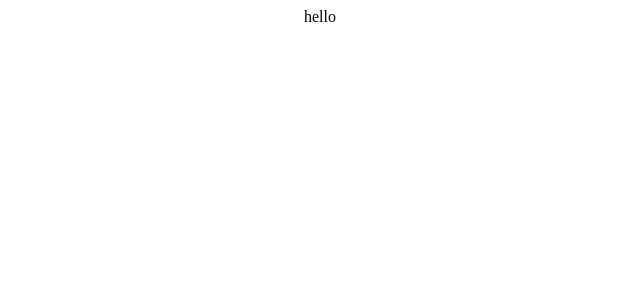
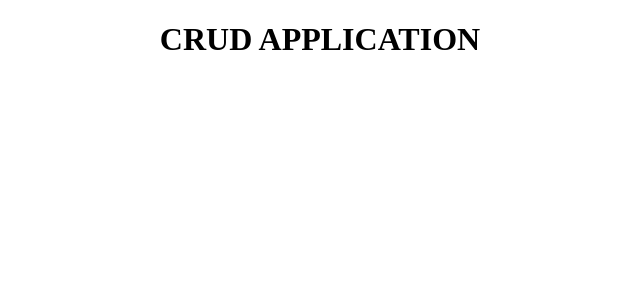
Before and after one commit to Harsh003-va/EnigmasoftProject, a React (Create React App) app in the folder cafe_ui/: page / in a window 1280 px wide. Shown: the top 300 px of the page, without its empty margins (320-960 px from the left). Built offline with nearby package versions, Linux system fonts and the light colour scheme.

Commit message:
Update App.js

```diff
--- a/cafe_ui/src/App.js
+++ b/cafe_ui/src/App.js
@@ -3,7 +3,7 @@ import './App.css';
 
 function App() {
   return (
-    <div className="App">hello
+    <div className="App"><h1>CRUD APPLICATION</h1>
 
 
     </div>
```
